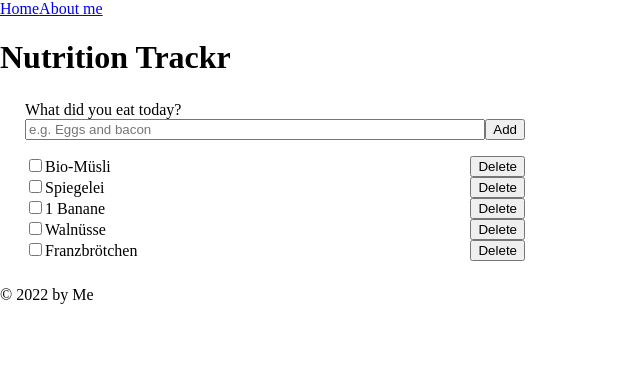
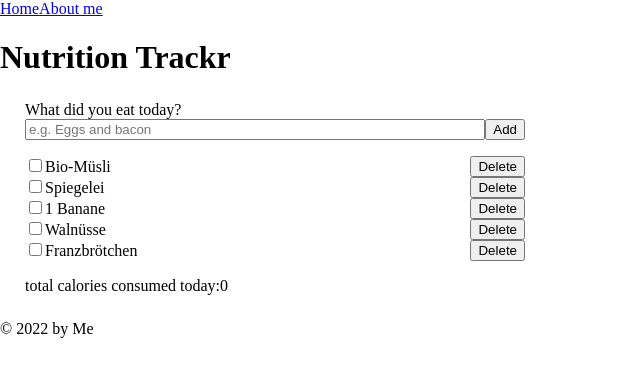
Before and after one commit to DennisWarchocki/Capstone-Project, a Next.js app: page / in a window 1280 px wide. Shown: the top 376 px of the page, without its empty margins (0-640 px from the left). Built offline with nearby package versions, Linux system fonts and the light colour scheme.

Commit message:
added sum of calories

```diff
--- a/src/components/FoodForm.js
+++ b/src/components/FoodForm.js
@@ -9,6 +9,7 @@ import {StyledListItems} from './styled/StyledListItems';
 import {StyledWidthBox} from './styled/StyledWidthBox';
 
 const App = () => {
+	const [calories, setCalories] = useState(0);
 	const [value, setValue] = useState('');
 	const [foods, setFoods] = useState([
 		{
@@ -74,6 +75,11 @@ const App = () => {
 									type="checkbox"
 									checked={food.done}
 									onChange={event_ => {
+										if (food.done) {
+											setCalories(calories - food.calories);
+										} else {
+											setCalories(calories + food.calories);
+										}
 										setFoods(
 											foods.map(food_ =>
 												food_.id === food.id
@@ -91,6 +97,9 @@ const App = () => {
 							<button
 								type="button"
 								onClick={() => {
+									if (food.done) {
+										setCalories(calories - food.calories);
+									}
 									setFoods(foods.filter(food_ => food_.id !== food.id));
 								}}
 							>
@@ -100,6 +109,7 @@ const App = () => {
 					);
 				})}
 			</StlyedList>
+			<div>total calories consumed today:{calories}</div>
 		</StyledWidthBox>
 	);
 };
```
